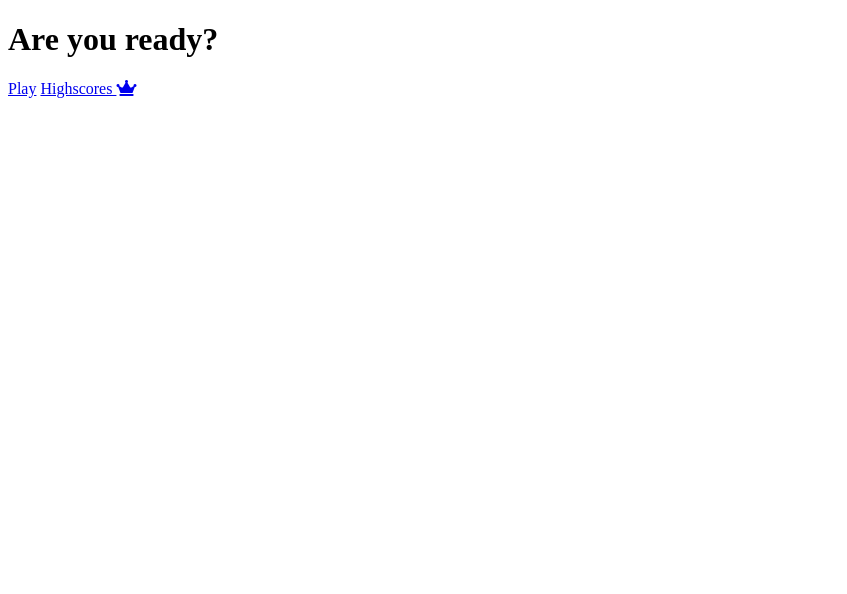
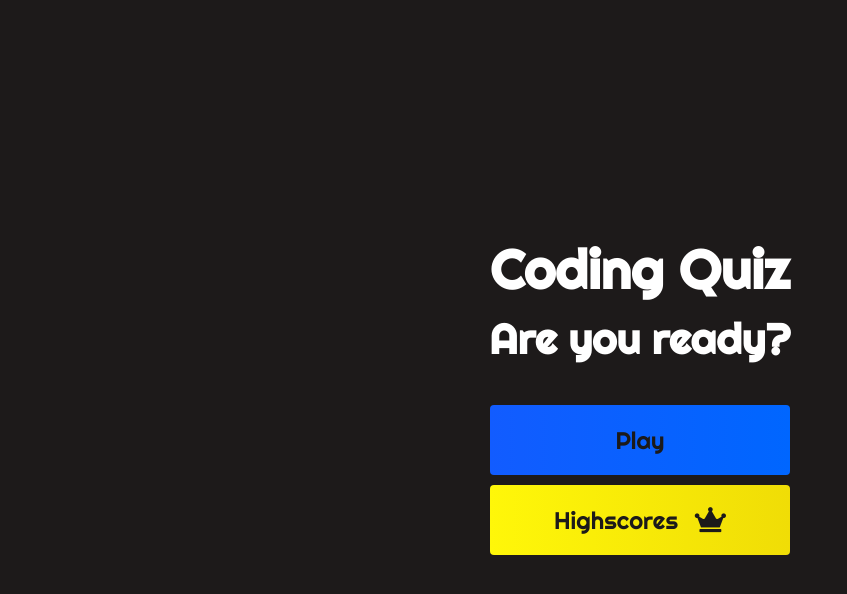
Before and after one commit to MH4454/Coding-Quiz, a plain HTML site: page index.html in a window 1280 px wide. Shown: the whole page, without its empty margins (0-847 px from the left). Drawn offline with Linux system fonts and the light colour scheme.

Commit message:
Added css to homepage

```diff
--- a/Develop/assets/css/homepage-style.css
+++ b/Develop/assets/css/homepage-style.css
@@ -0,0 +1,90 @@
+:root {
+    background-color: rgb(29, 26, 26)
+}
+
+* {
+    box-sizing: border-box;
+    margin: 0;
+    padding: 0;
+    font-size: 62.5%;
+    font-family: 'Righteous', cursive;
+}
+
+h1 {
+    font-size: 5.4rem;
+    color: #fff;
+    margin-bottom: 1rem;
+}
+
+
+
+h2 {
+    font-size: 4.2rem;
+    color: #fff;
+    margin-bottom: 4rem;
+
+}
+
+.container {
+    width: 100vw;
+    height: 100vh;
+    display: flex;
+    justify-content: center;
+    align-items: center;
+    max-width: 80rem;
+    margin: 0 auto;
+    padding: 2rem;
+}
+
+.flex-column {
+    display: flex;
+    flex-direction: column;
+}
+
+.flex-center {
+    justify-content: center;
+    align-items: center;
+}
+
+.justify-center {
+    justify-content: center;
+}
+
+.text-center {
+    text-align: center;
+}
+
+.hidden {
+    display: none;
+}
+
+.btn {
+    font-size: 2.4rem;
+    padding: 2rem 0;
+    width: 30rem;
+    text-align: center;
+    margin-bottom: 1rem;
+    text-decoration: none;
+    color: rgb(28, 26, 26);
+    background: linear-gradient(90deg, rgb(18, 92, 255) 0%, rgb(0, 102, 255) 100%);
+    border-radius: 4px;
+}
+
+.btn:hover {
+    cursor: pointer;
+    box-shadow: 0 0.4rem 1.4rem 0 rgba(8, 114, 244, 0.6);
+    transition: transform 150ms;
+    transform: scale(1.03);
+}
+#highscore-btn {
+    background: linear-gradient(90deg, rgb(255, 247, 9) 0%, rgb(240, 221, 6) 100%);
+}
+
+#highscore-btn:hover {
+    box-shadow: 0 0.4rem 1.4rem 0 rgba(255,255,0,0.5)
+}
+
+.fa-crown {
+    font-size: 2.5rem;
+    margin-left: 1rem;
+}
--- a/index.html
+++ b/index.html
@@ -11,7 +11,8 @@
 <body>
     <div class="container">
         <div id="home" class="flex-column flex-center">
-            <h1>Are you ready?</h1> <!-- Below is the font awesome crown icon attached to Highscores -->
+            <h1>Coding Quiz</h1>
+            <h2>Are you ready?</h2> <!-- Below is the font awesome crown icon attached to Highscores -->
             <a href="Develop/game.html" class=btn>Play</a>
             <a href="Develop/highscore.html" id="highscore-btn" class=btn>Highscores
             <i class="fas fa-crown"></i></a>
```
